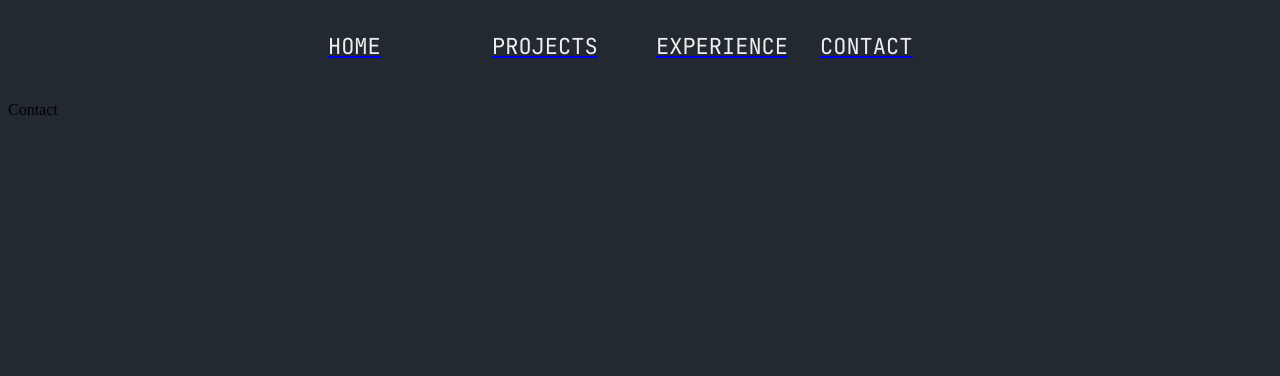
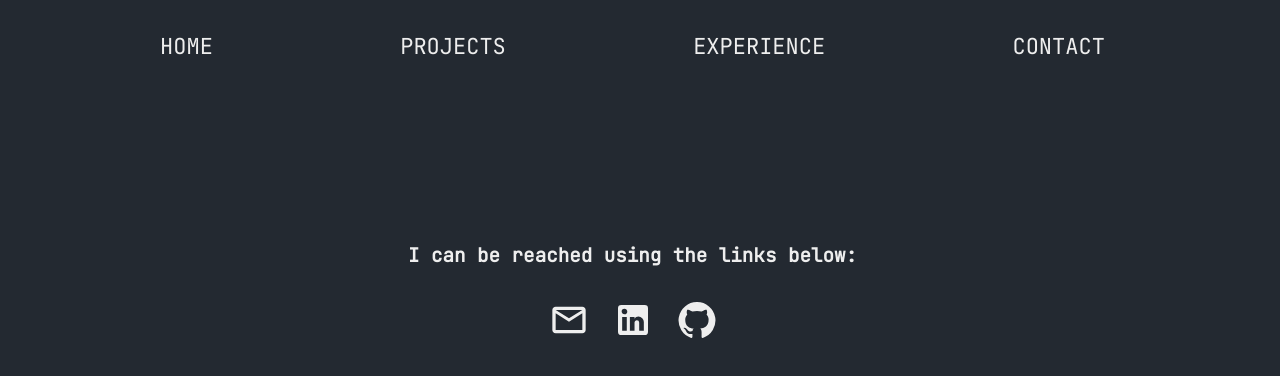
Before and after one commit to lukemcelligott/portfolio, a React (Create React App) app: page /contact in a window 1280 px wide. Shown: the top 376 px of the page. Built offline with nearby package versions, Linux system fonts and the light colour scheme.

Commit message:
added contact page

```diff
--- a/package.json
+++ b/package.json
@@ -16,6 +16,7 @@
     "@types/react": "^18.2.18",
     "@types/react-dom": "^18.2.7",
     "bootstrap": "^5.3.1",
+    "normalize.css": "^8.0.1",
     "react": "^18.2.0",
     "react-bootstrap": "^2.8.0",
     "react-dom": "^18.2.0",
--- a/src/App.css
+++ b/src/App.css
@@ -1,3 +1,7 @@
+html {
+  scrollbar-gutter: stable;
+}
+
 .App {
   text-align: center;
 }
@@ -30,7 +34,6 @@
 
 .app-bar-center {
   margin: auto;
-
   justify-content: space-between;
   display: grid;
   grid-template-columns: 1fr 1fr 1fr 1fr;
@@ -39,30 +42,28 @@
 
 .app-bar-btn {
   /* width: 300%; */
+  justify-content: center;
 }
 
 .background {
   background-color: var(--black);
 }
 
+.button {
+  text-decoration: none;
+}
+
 .container {
   padding: 15% 0;
   text-align: center;
-  /* display: flex; */
+  display: flex;
   justify-content: center;
   flex-direction: column;
 }
 
-.text-font {
+.font {
   color: #EEEEEE;
   font-family: 'JetBrains Mono', monospace;
-  font-size: x-large;
-}
-
-.header-font {
-  color: #EEEEEE;
-  font-family: 'JetBrains Mono', monospace;
-  font-size: xx-large;
 }
 
 .MuiAppBar-root {
--- a/src/Components/ContactPage.tsx
+++ b/src/Components/ContactPage.tsx
@@ -2,14 +2,40 @@
 
 import React from 'react';
 import logo from './logo.svg';
+
+import LinkedInIcon from '@mui/icons-material/LinkedIn';
+import GitHubIcon from '@mui/icons-material/GitHub';
+import MailOutlineIcon from '@mui/icons-material/MailOutline';
+import Stack from '@mui/material/Stack';
+import { Link } from 'react-router-dom';
+
 import './../App.css';
+import './styles/HomePage.css';
+import './styles/ContactPage.css';
 import NavBar from './NavBar';
 
 function ContactPage() {
+    const email = 'mailto:lpm1006@sru.edu';
+    const linkedin = 'https://www.linkedin.com/in/luke-mcelligott/';
+    const github = 'https://github.com/lukemcelligott';
+
     return (
         <div>
             <NavBar />
-            <p className='font'>Contact</p>
+            <div className='intro font'>
+                <h5 className='header'>I can be reached using the links below:</h5>
+                <Stack direction="row" spacing={3} alignItems="flex-end">
+                    <Link to={email} target="_blank" rel="noopener noreferrer">
+                        <MailOutlineIcon className='icons' sx={{ fontSize: 40 }}/>
+                    </Link>
+                    <Link to={linkedin} target="_blank" rel="noopener noreferrer">
+                        <LinkedInIcon className='icons' sx={{ fontSize: 40 }}/>
+                    </Link>
+                    <Link to={github} target="_blank" rel="noopener noreferrer">
+                        <GitHubIcon className='icons' sx={{ fontSize: 40 }}/>
+                    </Link>
+                </Stack>
+            </div>
         </div>
     )
 }
--- a/src/Components/HomePage.tsx
+++ b/src/Components/HomePage.tsx
@@ -3,7 +3,7 @@
 import React from 'react';
 import { useEffect, useState } from 'react';
 import './../App.css';
-import './styles/HomePage.css'
+import './styles/HomePage.css';
 import NavBar from './NavBar';
 
 function HomePage() {
@@ -11,24 +11,27 @@ function HomePage() {
     const name = 'Luke McElligott';
 
     useEffect(() => {
-        if (typedName === '') {
-          const type = async () => {
-            for (let i = 0; i < name.length; i++) {
+      let i = 0;
+
+      const type = async () => {
+          while (i < name.length) {
               setTypedName((prevTypedName) => prevTypedName + name[i]);
+              i++;
               await new Promise((resolve) => setTimeout(resolve, 100)); // Adjust typing speed here
-            }
-          };
+          }
+      };
 
+      if (typedName === '') {
           type();
-        }
-    }, [typedName, name]);
+      }
+  }, [typedName]);
 
     return (
         <div>
             <NavBar />
             <div className='intro font'>
                 <p>Hello, my name is</p>
-                <h2>{typedName}</h2>
+                <h2 className='accent'>{typedName}</h2>
                 <p>cybersecurity student, developer hobbyist, tech enjoyer</p>
             </div>
         </div>
--- a/src/Components/NavBar.tsx
+++ b/src/Components/NavBar.tsx
@@ -13,6 +13,7 @@ import Typography from '@mui/material/Typography';
 import Menu from '@mui/material/Menu';
 import Container from '@mui/material/Container';
 import Button from '@mui/material/Button';
+import Grid from '@mui/material/Grid';
 import { Link } from 'react-router-dom';
 
 const pages = ['Home', 'Projects', 'Experience', 'Contact']
@@ -47,10 +48,11 @@ function NavBar() {
                 <Container maxWidth="xl">
                     <Toolbar disableGutters>
                         <ThemeProvider theme={theme}>
-                            <Box sx={{ flexGrow: 1, display: { xs: 'none', md: 'flex' } }}>
-                                <div className='app-bar-center'>
+                            <Box sx={{ flexGrow: 1, display: 'flex', justifyContent: 'space-between' }}>
+                                <div className='app-bar-center' style={{ display: 'flex', justifyContent: 'space-between', alignItems: 'center', width: '80%' }}>
+                                    {/* Home Page */}
                                     <span className='app-bar-btn'>
-                                        <Link to="/home">
+                                        <Link to="/home" className='button'>
                                             <Button sx={{ my: 2, color: 'white', display: 'block' }}>
                                                 <Typography variant="body1">
                                                     Home
@@ -58,8 +60,9 @@ function NavBar() {
                                             </Button>
                                         </Link>
                                     </span>
+                                    {/* Projects Page */}
                                     <span className='app-bar-btn'>
-                                        <Link to="/projects">
+                                        <Link to="/projects" className='button'>
                                             <Button sx={{ my: 2, color: 'white', display: 'block' }}>
                                                 <Typography variant="body1">
                                                     Projects
@@ -67,8 +70,9 @@ function NavBar() {
                                             </Button>
                                         </Link>
                                     </span>
+                                    {/* Experience Page */}
                                     <span className='app-bar-btn'>
-                                        <Link to="/experience">
+                                        <Link to="/experience" className='button'>
                                             <Button sx={{ my: 2, color: 'white', display: 'block' }}>
                                                 <Typography variant="body1">
                                                     Experience
@@ -76,8 +80,9 @@ function NavBar() {
                                             </Button>
                                         </Link>
                                     </span>
+                                    {/* Contact Page */}
                                     <span className='app-bar-btn'>
-                                        <Link to="/contact">
+                                        <Link to="/contact" className='button'>
                                             <Button sx={{ my: 2, color: 'white', display: 'block' }}>
                                                 <Typography variant="body1">
                                                     Contact
--- a/src/Components/ProjectsPage.tsx
+++ b/src/Components/ProjectsPage.tsx
@@ -5,7 +5,6 @@ import React from 'react';
 import Card from '@mui/material/Card';
 import CardContent from '@mui/material/CardContent';
 import Grid from '@mui/material/Grid';
-
 import GitHubIcon from '@mui/icons-material/GitHub';
 import { Link } from 'react-router-dom';
 
@@ -30,13 +29,15 @@ function ProjectsPage() {
                                 <h3 className='font'>
                                     Portfolio
                                 </h3>
-                                <p className='font'>
+                                <p className='font p-height'>
                                     This portfolio site is built using <span className="skills">React</span> and <span className="skills">TypeScript</span>. I also focused on improving my web design
                                     skills by using <span className="skills">CSS</span> and <span className="skills">MUI</span>. This project was a quick way of teaching myself about fundamental web principles.
                                 </p>
-                                <Link to={portfolio} target="_blank" rel="noopener noreferrer">
-                                    <GitHubIcon className='github'></GitHubIcon>
-                                </Link>
+                                <div>
+                                    <Link to={portfolio} target="_blank" rel="noopener noreferrer">
+                                        <GitHubIcon className='github'></GitHubIcon>
+                                    </Link>
+                                </div>
                             </CardContent>
                         </Card>
                     </Grid>
@@ -47,7 +48,7 @@ function ProjectsPage() {
                                 <h3 className='font'>
                                     Scrumbs
                                 </h3>
-                                <p className='font'>
+                                <p className='font p-height'>
                                     Scumbs is a <span className="skills">Scrum</span> management web application. I had done full-stack development in order to build this application using
                                     <span className="skills"> Angular</span>. Before development began, my partner and I worked to develop a variety of models and diagrams including
                                     <span className="skills"> BLP models</span>, <span className="skills">DFD diagrams</span>, <span className="skills">use case diagrams</span>, and more.
@@ -67,7 +68,7 @@ function ProjectsPage() {
                                 <h3 className='font'>
                                     Offerly
                                 </h3>
-                                <p className='font'>
+                                <p className='font p-height'>
                                     For my Software Engineering class, I had worked to develop Offerly, an online marketplace. This project took inspiration from eBay and Amazon, acting as a
                                     hub for people to sell, buy, and bid on used items. Offerly was build using <span className="skills">Java</span>, <span className="skills">Maven</span>,
                                     <span className="skills"> MySQL</span>, <span className="skills">Spring Boot</span>, <span className="skills">HTML</span> and <span className="skills">CSS</span>.
--- /dev/null
+++ b/src/Components/styles/ContactPage.css
@@ -0,0 +1,7 @@
+.header {
+    font-size: 120%;
+}
+
+.icons {
+    color: #EEEEEE;
+}
--- a/src/Components/styles/HomePage.css
+++ b/src/Components/styles/HomePage.css
@@ -5,3 +5,7 @@
     align-items: center;
     margin-top: 10%;
 }
+
+.accent {
+    color: #4ECCA3;
+}
--- a/src/Components/styles/ProjectsPage.css
+++ b/src/Components/styles/ProjectsPage.css
@@ -6,7 +6,7 @@
 
 .github {
     margin-left: 90%;
-    color: white;
+    color: #EEEEEE;
 }
 
 .grid {
@@ -14,6 +14,10 @@
     padding-right: 1%;
 }
 
+.p-height {
+    min-height: 200px;
+}
+
 .skills {
     color: #4ECCA3;
 }
```
Also changed, not shown: 1 other file (tests, documents, lock files or other folders). Lines whose indentation alone changed are shown as unchanged.
